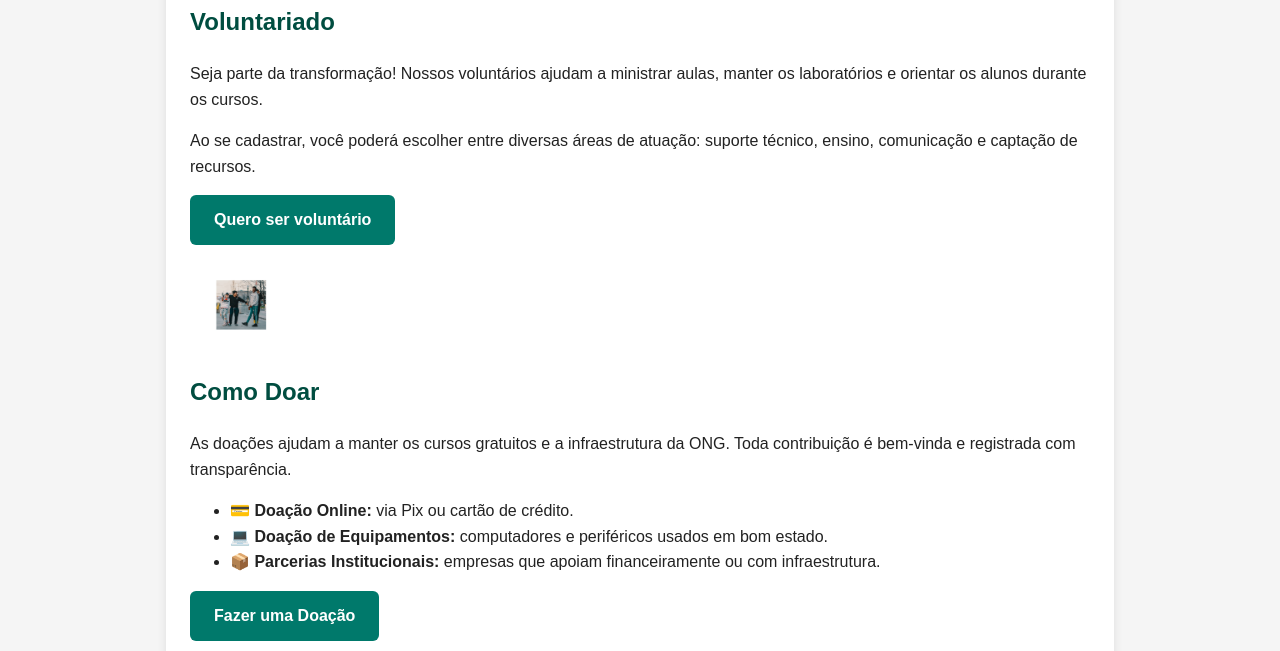
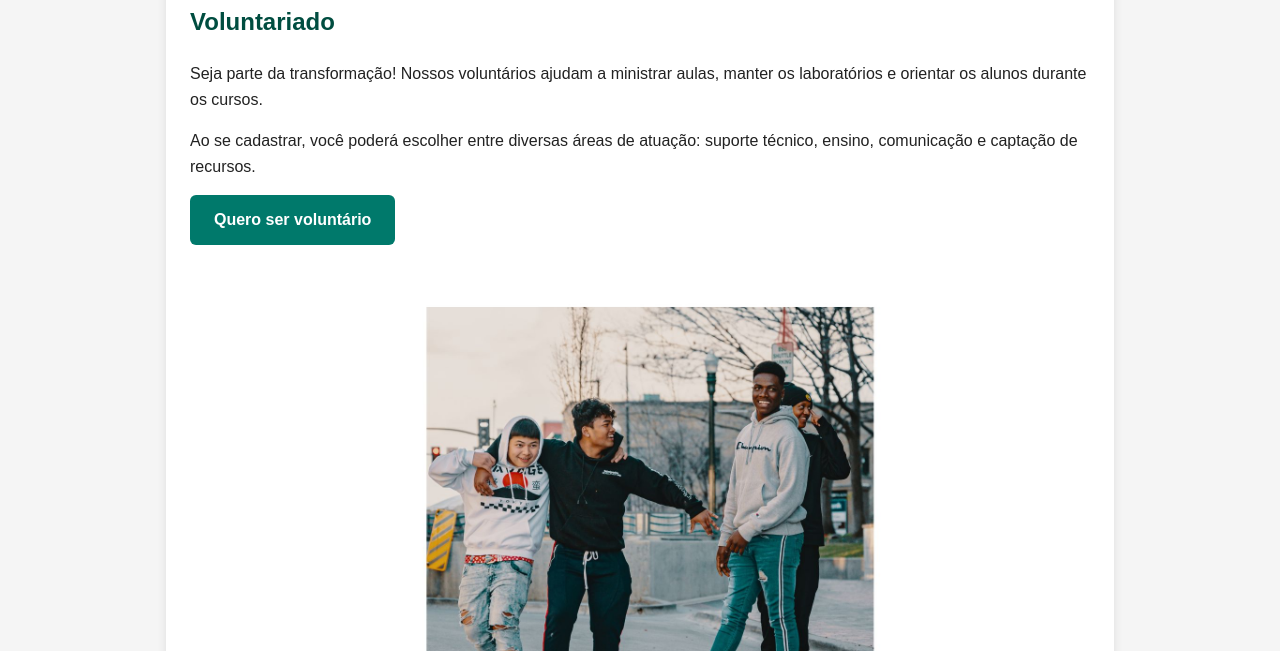
Before and after one commit to leandropalha/infotodes, a plain HTML site: page projetos.html in a window 1280 px wide. Shown: the part 890-1541 px from the top of the page. Drawn offline with Linux system fonts and the light colour scheme.

Commit message:
Remove width attribute from volunteer image

```diff
--- a/projetos.html
+++ b/projetos.html
@@ -128,7 +128,7 @@
             <p>Seja parte da transformação! Nossos voluntários ajudam a ministrar aulas, manter os laboratórios e orientar os alunos durante os cursos.</p>
             <p>Ao se cadastrar, você poderá escolher entre diversas áreas de atuação: suporte técnico, ensino, comunicação e captação de recursos.</p>
             <p><a href="cadastro.html" class="btn-doar">Quero ser voluntário</a></p>
-            <img src="imagens/voluntarios.jpg" width="100" alt="Grupo de voluntários colaborando em oficina de informática">
+            <img src="imagens/voluntarios.jpg" alt="Grupo de voluntários colaborando em oficina de informática">
         </section>
 
         <section id="doacoes">
```
